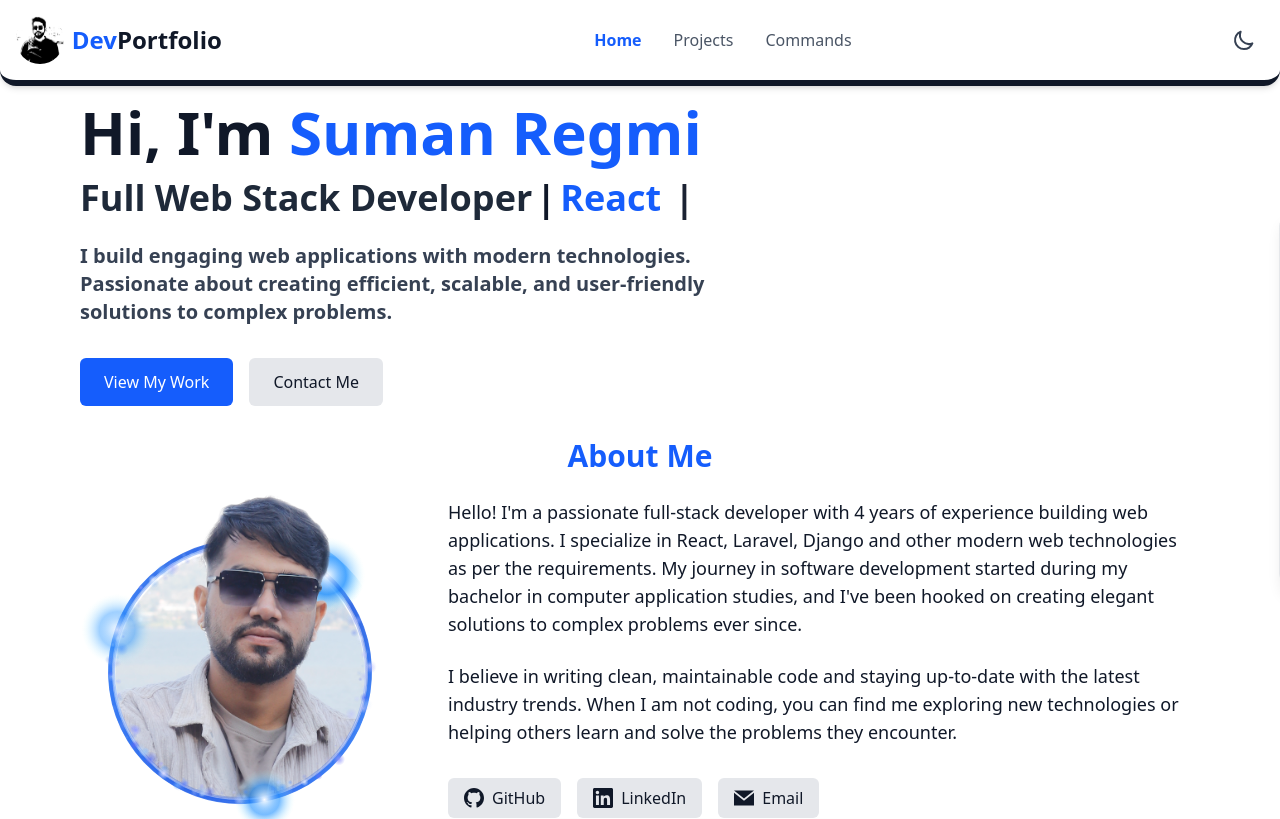
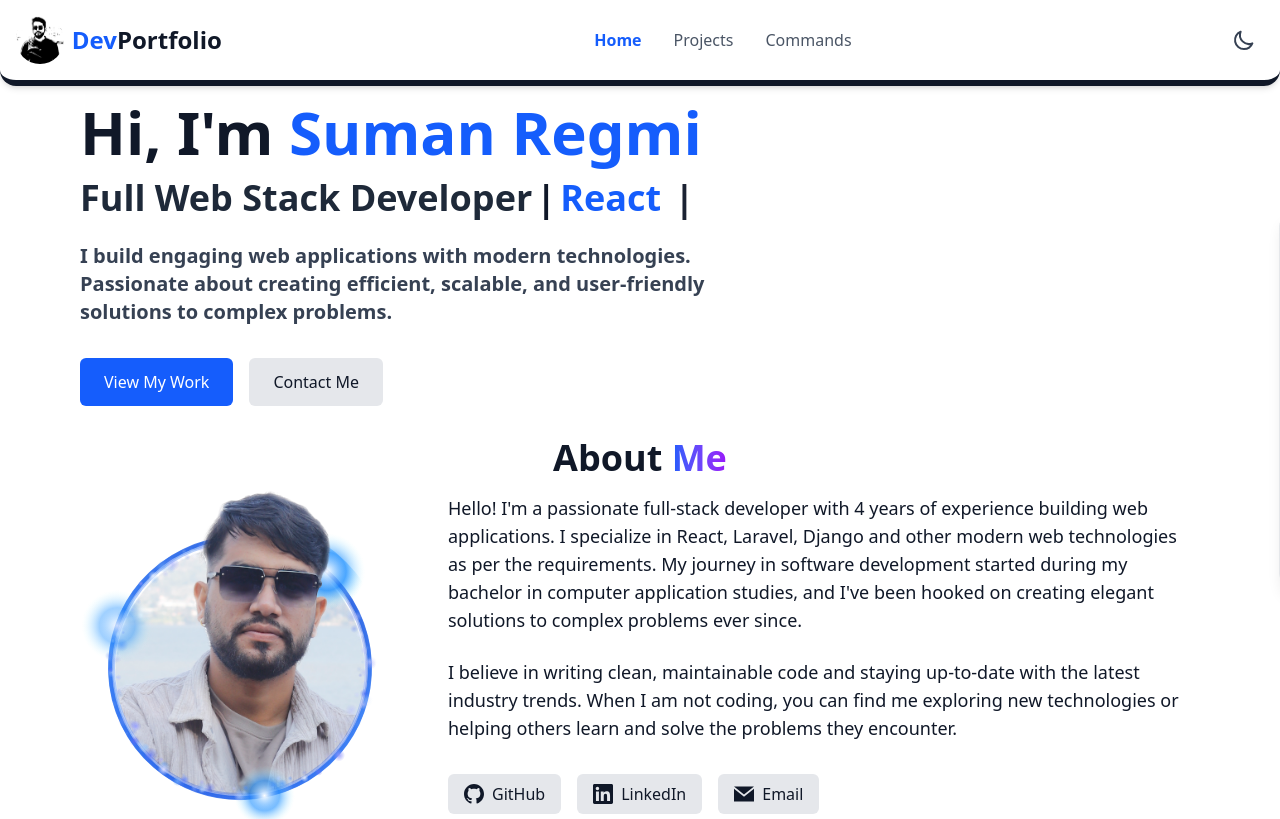
Before and after one commit to SumaniqueCode/SumaniqueCode, a React (Vite) app: page /home in a window 1280 px wide. Shown: the top 819 px of the page. Built offline with nearby package versions, Linux system fonts and the light colour scheme.

Commit message:
Added animations and lazy loading

```diff
--- a/src/portfolio/components/about/About.tsx
+++ b/src/portfolio/components/about/About.tsx
@@ -6,10 +6,24 @@ interface aboutProps {
 const About = ({ darkMode }: aboutProps) => {
     return (
         <section id="about" className="py-4">
-            <h2 className={`text-3xl font-bold mb-6 text-center ${darkMode ? 'text-blue-400' : 'text-blue-600'}`}>
-                About Me
-            </h2>
-            <div className="flex flex-col md:flex-row gap-12 items-center">
+            <div className="text-center">
+                <h2 className={`text-3xl md:text-4xl font-bold mb-4 ${darkMode ? "text-white" : "text-gray-900"}`} style={{ animation: "fadeInDown 0.6s ease-out" }}
+                >
+                    About{" "}
+                    <span
+                        className={`bg-gradient-to-r ${darkMode
+                            ? "from-blue-400 to-purple-400"
+                            : "from-blue-600 to-purple-600"
+                            } bg-clip-text text-transparent`}
+                    >
+                        Me
+                    </span>
+                </h2>
+                {/* <p className={`text-base max-w-2xl mx-auto ${darkMode ? "text-gray-400" : "text-gray-600"}`} style={{ animation: "fadeInUp 0.6s ease-out 0.2s both" }} >
+                    Let's have a talk!
+                </p> */}
+            </div>
+            <div className="flex flex-col md:flex-row gap-2 md:gap-12 items-center">
                 {/* <div className="md:w-1/3 flex justify-center">
                     <div
                         className={`w-64 h-64 rounded-full overflow-hidden border-4 ${darkMode ? 'border-blue-400' : 'border-blue-600'} rotating-border`}
@@ -23,7 +37,7 @@ const About = ({ darkMode }: aboutProps) => {
                 </div>*/}
                 <ProfileWithShinyBorder darkMode={darkMode} background="/images/logos/ppbg1.png" profile="images/logos/pp1.png" />
 
-                <div className="md:w-2/3">
+                <div className="md:w-2/3" style={{ animation: 'slideInRight 0.5s ease-out' }} >
                     <p className=" text-md md:text-lg mb-2 md:mb-4 lg:mb-6">
                         Hello! I'm a passionate full-stack developer with 4 years of experience building web applications.
                         I specialize in React, Laravel, Django and other modern web technologies as per the requirements.
@@ -35,10 +49,7 @@ const About = ({ darkMode }: aboutProps) => {
                         When I am not coding, you can find me exploring new technologies or helping others learn and solve the problems they encounter.
                     </p>
                     <div className="flex flex-wrap gap-4 mt-4 md:mt-8">
-                        <a
-                            href="https://github.com/SumaniqueCode"
-                            target="_blank"
-                            rel="noopener noreferrer"
+                        <a href="https://github.com/SumaniqueCode" target="_blank" rel="noopener noreferrer"
                             className={`flex items-center gap-2 px-4 py-2 rounded-md ${darkMode ? 'bg-gray-700 hover:bg-gray-600' : 'bg-gray-200 hover:bg-gray-300'}`}
                         >
                             <svg className="w-5 h-5" fill="currentColor" viewBox="0 0 24 24">
@@ -46,10 +57,7 @@ const About = ({ darkMode }: aboutProps) => {
                             </svg>
                             GitHub
                         </a>
-                        <a
-                            href="https://www.linkedin.com/in/suman-regmi-0b2440244/"
-                            target="_blank"
-                            rel="noopener noreferrer"
+                        <a href="https://www.linkedin.com/in/suman-regmi-0b2440244/" target="_blank" rel="noopener noreferrer"
                             className={`flex items-center gap-2 px-4 py-2 rounded-md ${darkMode ? 'bg-gray-700 hover:bg-gray-600' : 'bg-gray-200 hover:bg-gray-300'}`}
                         >
                             <svg className="w-5 h-5" fill="currentColor" viewBox="0 0 24 24">
@@ -57,10 +65,7 @@ const About = ({ darkMode }: aboutProps) => {
                             </svg>
                             LinkedIn
                         </a>
-                        <a
-                            href="mailto:helpmeforhelp@gmail.com"
-                            className={`flex items-center gap-2 px-4 py-2 rounded-md ${darkMode ? 'bg-gray-700 hover:bg-gray-600' : 'bg-gray-200 hover:bg-gray-300'}`}
-                        >
+                        <a href="mailto:helpmeforhelp@gmail.com" className={`flex items-center gap-2 px-4 py-2 rounded-md ${darkMode ? 'bg-gray-700 hover:bg-gray-600' : 'bg-gray-200 hover:bg-gray-300'}`} >
                             <svg className="w-5 h-5" fill="currentColor" viewBox="0 0 24 24">
                                 <path d="M12 12.713l-11.985-9.713h23.97l-11.985 9.713zm0 2.574l-12-9.725v15.438h24v-15.438l-12 9.725z" />
                             </svg>
```
